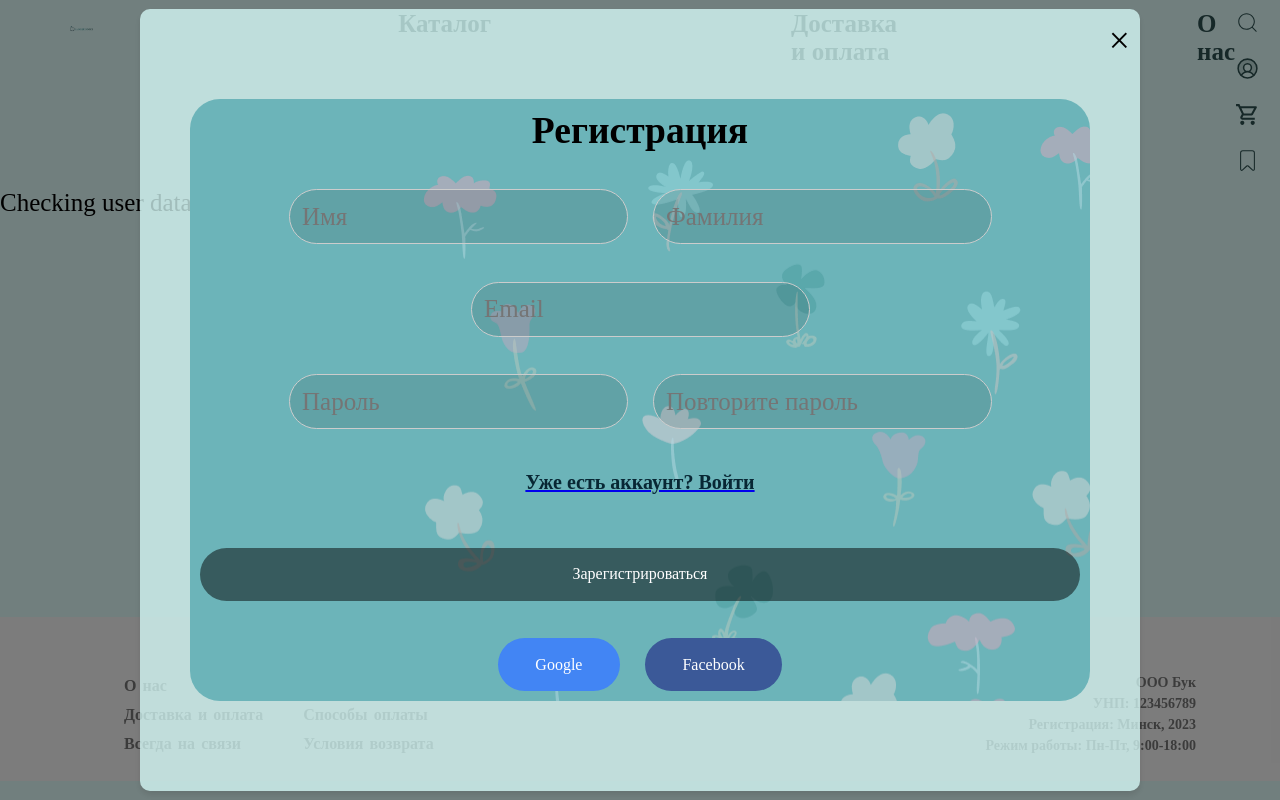
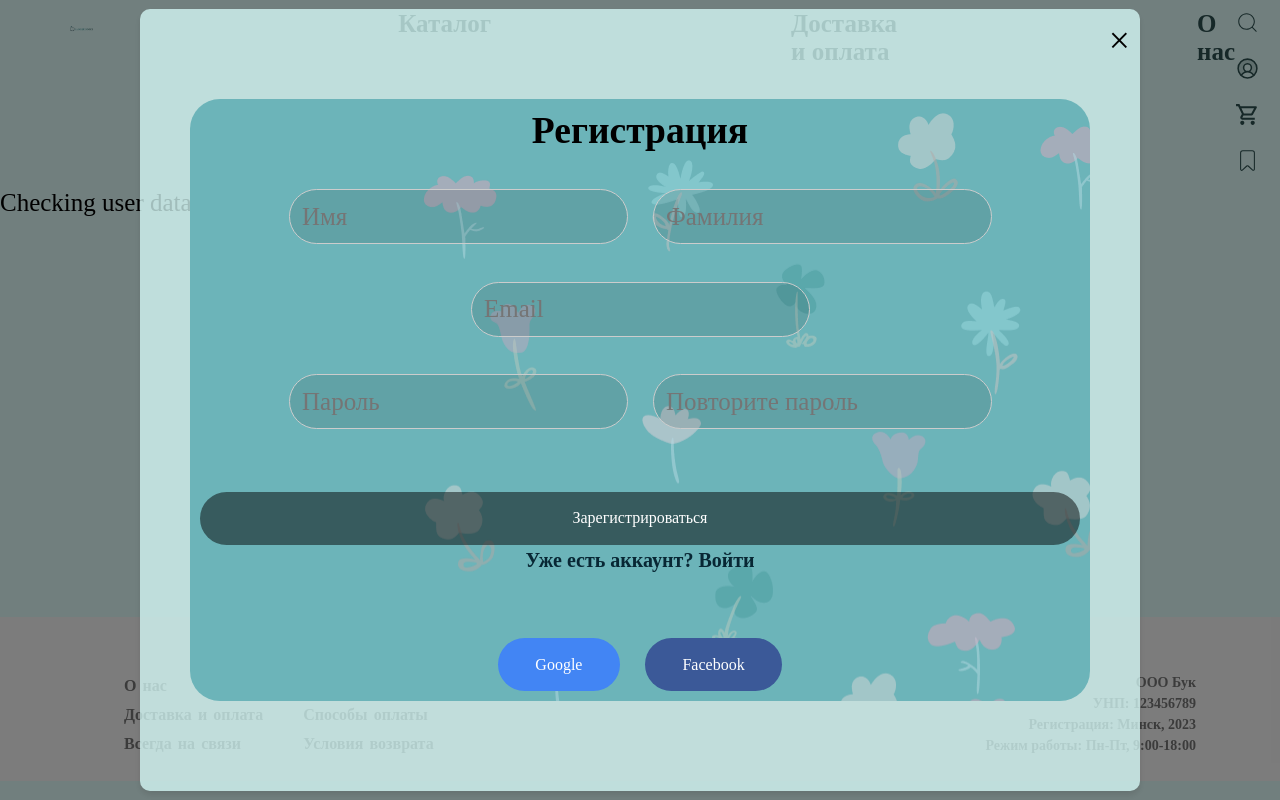
Before and after one commit to MaksimNK/bookshop, a React (Create React App) app: page /profile in a window 1280 px wide. Both pictures are taken after a click on the element "Зарегистрироваться". Shown: the top 800 px of the page. Built offline with nearby package versions, Linux system fonts and the light colour scheme.

Commit message:
Update frontend components and pages

```diff
--- a/src/components/Header/Header.js
+++ b/src/components/Header/Header.js
@@ -37,7 +37,7 @@ export const Header = () => {
               </Link>
             </li>
             <li>
-              {isAuthenticated ? (
+            {isAuthenticated ? (
                 <Link to="/profile">
                   <PiUserCircleDuotone className={styles.icon} />
                 </Link>
--- a/src/components/Login/LoginForm.js
+++ b/src/components/Login/LoginForm.js
@@ -4,25 +4,25 @@ import { useDispatch, useSelector } from "react-redux";
 import { login } from "../../features/auth/authslice";
 import { useNavigate } from "react-router-dom";
 
-export const LoginForm = ({ onSubmit, toggleForm }) => {
-
+export const LoginForm = ({ toggleForm }) => {
   const dispatch = useDispatch();
   const navigate = useNavigate();
 
   const [email, setEmail] = useState("");
   const [password, setPassword] = useState("");
 
-  const { status, user } = useSelector((state) => state.auth);
+  const { status, user, error } = useSelector((state) => state.auth);
 
   const handleLoginSubmit = (e) => {
     e.preventDefault();
     dispatch(login({ email, password }));
   };
+
   useEffect(() => {
-    if(status === 'succeeded') {
-      navigate('/');
+    if (status === "succeeded") {
+      navigate("/profile");
     }
-  }, [status, user]);
+  }, [status, user, navigate]);
 
   return (
     <form onSubmit={handleLoginSubmit} className={styles.login}>
@@ -47,6 +47,10 @@ export const LoginForm = ({ onSubmit, toggleForm }) => {
         />
       </div>
 
+      {status === "failed" && error && (
+        <p className={styles.errorMessage}>{error}</p>
+      )}
+
       <div className={styles.inputGroup}>
         <p>Забыли пароль?</p>
       </div>
--- a/src/components/RegisterForm/RegisterForm.js
+++ b/src/components/RegisterForm/RegisterForm.js
@@ -5,12 +5,12 @@ import { useDispatch } from "react-redux";
 import { useSelector } from "react-redux";
 import { register } from "../../features/auth/authslice";
 
-export const RegisterForm = (props) => {
+export const RegisterForm = ({toggleForm}) => {
 
   const dispatch = useDispatch();
   const navigate = useNavigate();
 
-  const { status, user } = useSelector((state) => state.auth);
+  const { status, user, error} = useSelector((state) => state.auth);
 
   const [firstName, setFirstName] = useState("");
   const [lastName, setLastName] = useState("");
@@ -34,7 +34,7 @@ export const RegisterForm = (props) => {
 
   useEffect(()=> {
     if(status === 'succeeded') {
-      navigate('/')
+      navigate('/profile');
     }
   }, [status])
 
@@ -97,15 +97,21 @@ export const RegisterForm = (props) => {
           />
         </div>
 
-        <div className={styles.inputGroup}>
-          <Link to="/">
-            <p>Уже есть аккаунт? Войти</p>
-          </Link>
-        </div>
+
+        {status === "failed" && error && (
+        <p className={styles.errorMessage}>{error}</p>
+      )}
+
 
         <button type="submit" className={styles.button}>
           Зарегистрироваться
         </button>
+
+      <div className={styles.inputGroup}>
+        <p onClick={toggleForm} className={styles.toggleLink}>
+          Уже есть аккаунт? Войти
+        </p>
+      </div>
 
         <div className={styles.socialLogin}>
           <button type="button" className={styles.socialButton}>
```
